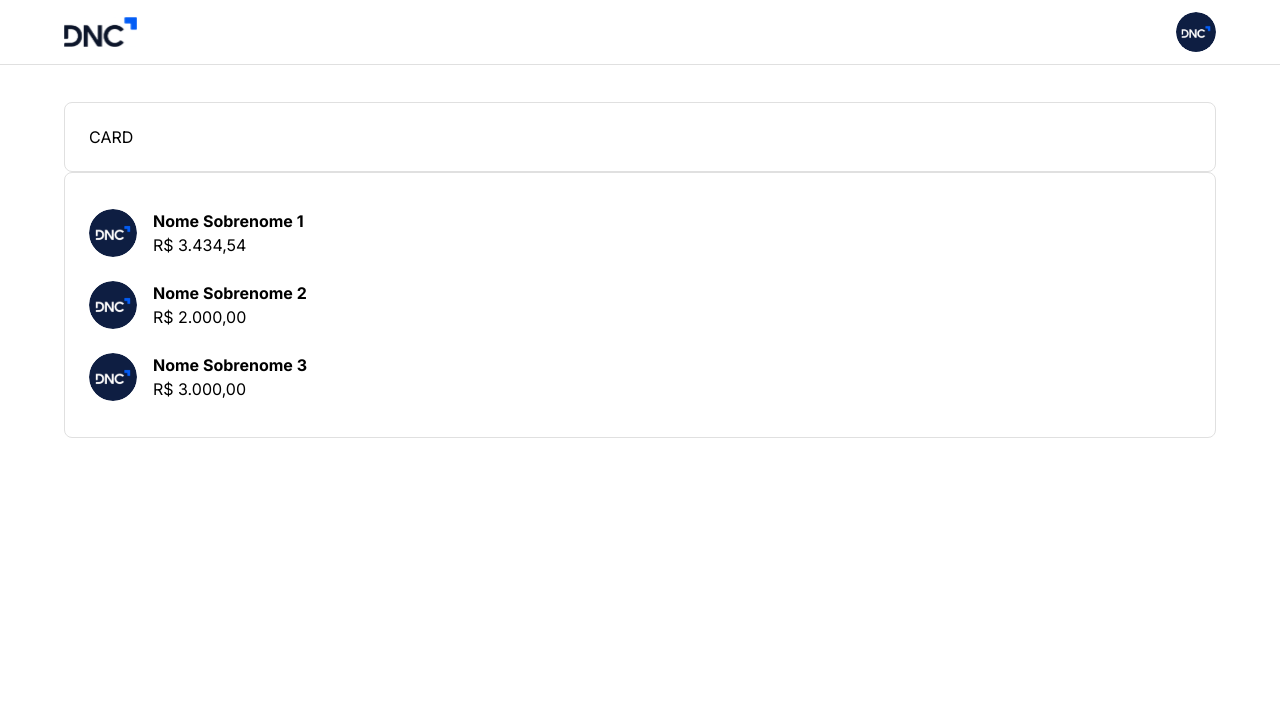
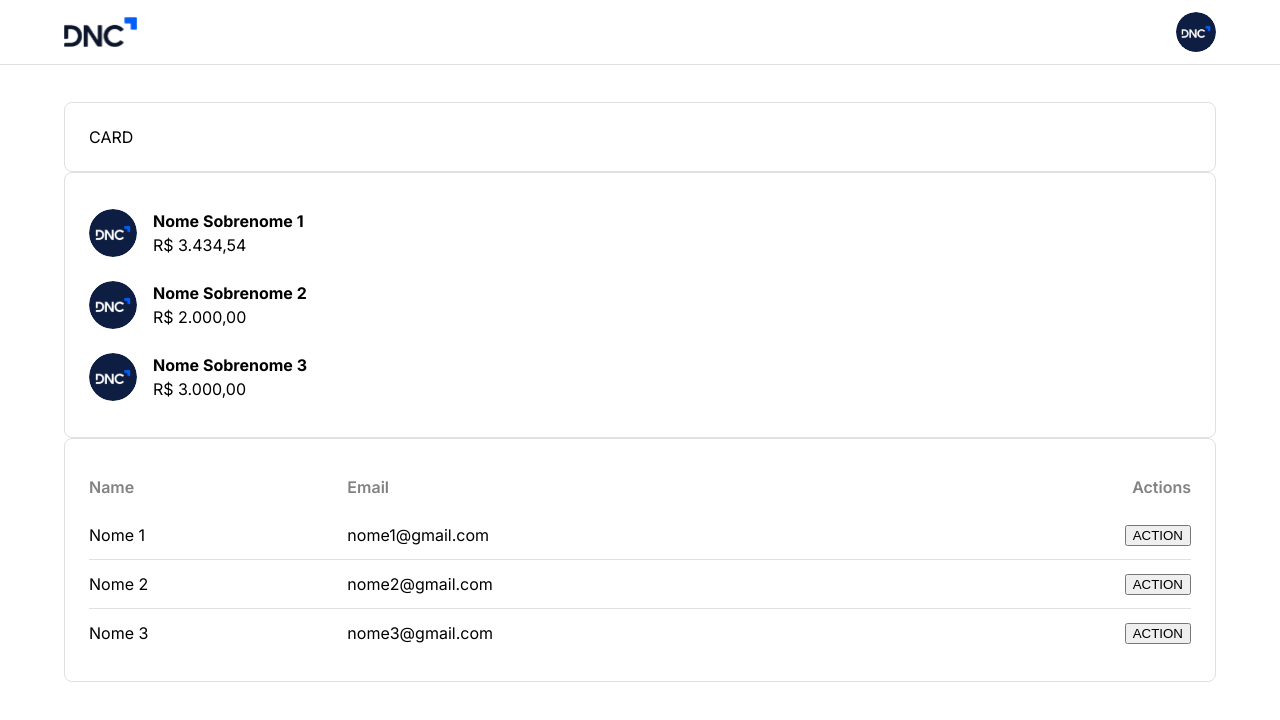
Before and after one commit to laviniacarol/DASH-DNC, a React (Vite) app: page /home in a window 1280 px wide. Shown: the top 720 px of the page. Built offline with nearby package versions, Linux system fonts and the light colour scheme.

Commit message:
add table component

```diff
--- /dev/null
+++ b/src/components/CustomTable.tsx
@@ -0,0 +1,75 @@
+import styled from 'styled-components'
+import { CustomTableProps } from '@/types'
+import { pxToRem } from '@/utils'
+
+const TableWrapper = styled.div`
+  overflow-x: auto;
+  width: 100%;
+  background-color: ${(props) => props.theme.appBackground};
+  table {
+    width: 100%;
+    border-collapse: collapse;
+
+    th,
+    td {
+        height: ${pxToRem(48)};
+        padding: 0 ${pxToRem(8)} 0 0;
+        text-align: left;
+
+        &:last-child {
+            text-align: right;
+            padding: 0;
+        }
+    }
+
+    th {
+        color: ${(props) => props.theme.typographies.subtitle};
+        font-weight: 600;
+    }
+
+    tr {
+        border-bottom: ${pxToRem(1)} solid ${(props) => props.theme.appDefaultStroke};
+        &:last-child {
+            border-bottom: none;
+        }
+    }
+  }
+
+
+`
+
+function CustomTable(props: CustomTableProps) {
+    const { headers, rows} = props
+    return (
+        <TableWrapper>
+          <table>
+               <thead>
+                 <tr>
+                    {
+                        headers.map((headers,index) => (
+                          <th key={index}>{headers}</th>
+                        ))
+                    }
+                 </tr>
+               </thead>
+               <tbody>
+                {
+                    rows.map((row, rowIndex) => (
+                     <tr key={rowIndex}>
+                        {
+                            row.map((cell, cellIndex) => (
+                               <td key={cellIndex}>{cell}</td>
+                            ))
+                        }
+                     </tr>
+
+
+                    ))
+                }
+               </tbody>
+          </table>
+        </TableWrapper>
+    )
+}
+
+export default CustomTable;
--- a/src/components/index.ts
+++ b/src/components/index.ts
@@ -1,4 +1,5 @@
 export { BannerImage } from './BannerImage'
+export { default as CustomTable } from './CustomTable'
 export * from './Logo'
 export { default as AvatarList } from './AvatarList'
 export { default as FormComponent} from './FormComponent'
--- a/src/pages/Home.tsx
+++ b/src/pages/Home.tsx
@@ -1,4 +1,4 @@
-import { AvatarList, CardComponent, Header } from "@/components"
+import { AvatarList, CardComponent, Header, CustomTable } from "@/components"
 import { Container } from "@mui/system"
 import { currencyConverter } from "@/utils"
 
@@ -21,6 +21,31 @@
       subtitle: 'R$ 3.000,00'
     },
   ]
+
+  const mockTableData = {
+    headers: ['Name', 'Email', 'Actions'],
+    rows: [
+      [
+        <span>Nome 1</span>,
+        <span>nome1@gmail.com</span>,
+        <button>ACTION</button>
+      ],
+           [
+        <span>Nome 2</span>,
+        <span>nome2@gmail.com</span>,
+        <button>ACTION</button>
+      ],
+           [
+        <span>Nome 3</span>,
+        <span>nome3@gmail.com</span>,
+        <button>ACTION</button>
+      ]
+    ]
+
+  }
+
+
+
   return (
     <>
     <Header/>
@@ -29,6 +54,11 @@
       <CardComponent>
         <AvatarList listData={mockListData}/>
       </CardComponent>
+        <CardComponent>
+        <CustomTable
+        headers={mockTableData.headers}
+        rows={mockTableData.rows}/>
+      </CardComponent>
     </Container>
     </>
   )
--- /dev/null
+++ b/src/types/customTable.d.ts
@@ -0,0 +1,4 @@
+export interface CustomTableProps {
+    headers: string[]
+    rows: React.ReactNode[][]
+}
--- a/src/types/index.ts
+++ b/src/types/index.ts
@@ -1,4 +1,5 @@
 export * from './avatarList'
+export * from './customTable'
 export * from './theme'
 export * from './typographies'
 export * from './formComponent'
```
